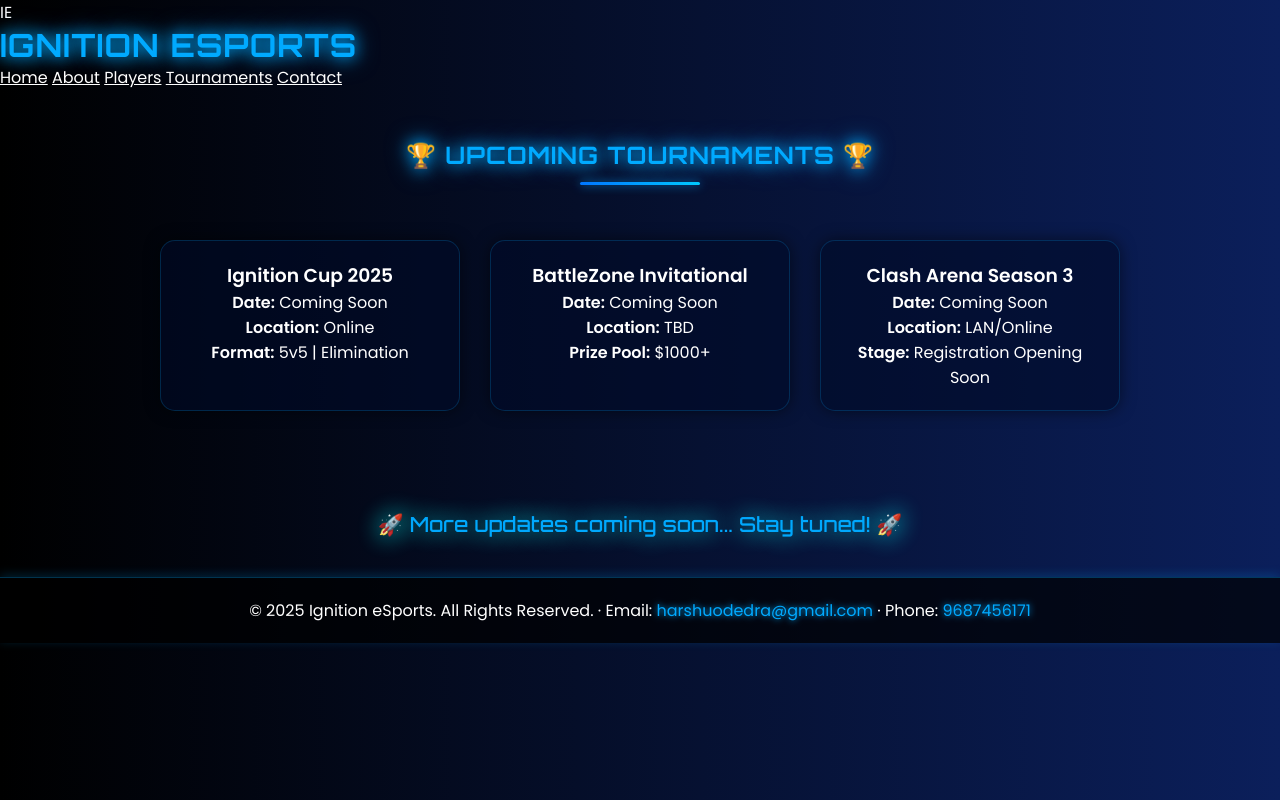
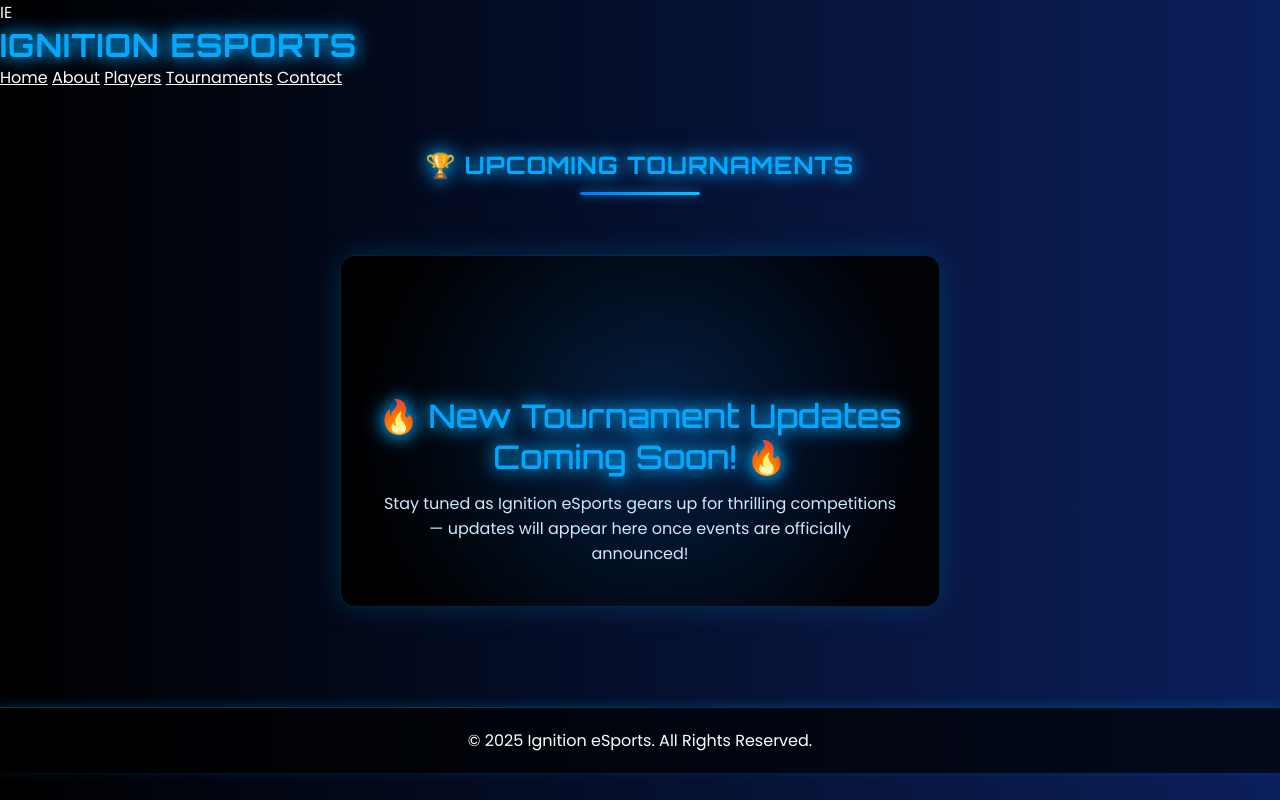
Before and after one commit to ignitionesport/ignitionesport.github.io, a plain HTML site: page tournaments.html in a window 1280 px wide. Drawn offline with Linux system fonts and the light colour scheme.

Commit message:
Revise tournament layout and add new styles
Updated tournament section with new styles and content.

```diff
--- a/tournaments.html
+++ b/tournaments.html
@@ -14,8 +14,8 @@
       font-family: 'Orbitron', sans-serif;
       color: #00aaff;
       text-shadow: 0 0 15px #00aaff, 0 0 25px rgba(0,170,255,0.7);
+      text-transform: uppercase;
       letter-spacing: 1px;
-      text-transform: uppercase;
     }
 
     .divider {
@@ -27,44 +27,35 @@
       box-shadow: 0 0 10px rgba(0,170,255,0.8);
     }
 
-    .tournament-container {
-      display: flex;
-      flex-wrap: wrap;
-      justify-content: center;
-      gap: 30px;
-      padding: 30px 10px 80px;
+    .coming-soon {
+      text-align: center;
+      margin-top: 100px;
+      font-family: 'Orbitron', sans-serif;
+      font-size: 2rem;
+      color: #00aaff;
+      text-shadow: 0 0 15px #00aaff, 0 0 25px rgba(0,170,255,0.8);
+      animation: pulse 1.8s infinite alternate;
     }
 
-    .tournament-card {
-      background: rgba(0, 10, 40, 0.6);
-      border: 1px solid rgba(0,170,255,0.2);
-      width: 300px;
-      padding: 20px;
-      border-radius: 15px;
-      text-align: center;
-      box-shadow: 0 0 15px rgba(0,0,0,0.5);
-      transition: transform 0.3s ease, box-shadow 0.3s ease;
-      color: #cde9ff;
+    @keyframes pulse {
+      0% { opacity: 0.6; transform: scale(0.98); }
+      100% { opacity: 1; transform: scale(1.02); }
     }
 
-    .tournament-card:hover {
-      transform: translateY(-5px);
-      box-shadow: 0 0 20px rgba(0,170,255,0.6);
+    .tournament-bg {
+      background: radial-gradient(circle at center, rgba(0,170,255,0.1) 0%, rgba(0,0,0,0.9) 80%);
+      border: 1px solid rgba(0,170,255,0.2);
+      border-radius: 15px;
+      padding: 40px;
+      margin: 60px auto;
+      width: 80%;
+      max-width: 600px;
+      box-shadow: 0 0 30px rgba(0,170,255,0.2);
     }
 
-    .coming-soon {
-      text-align: center;
-      color: #00aaff;
-      font-family: 'Orbitron', sans-serif;
-      font-size: 1.3rem;
-      text-shadow: 0 0 12px #00aaff;
-      margin-top: 20px;
-      animation: glowPulse 2s infinite alternate;
-    }
-
-    @keyframes glowPulse {
-      from { text-shadow: 0 0 10px #00aaff; opacity: 0.8; }
-      to { text-shadow: 0 0 25px #00ffff; opacity: 1; }
+    .tournament-bg:hover {
+      box-shadow: 0 0 50px rgba(0,170,255,0.4);
+      transition: 0.3s ease;
     }
   </style>
 </head>
@@ -72,10 +63,9 @@
 <body>
   <!-- Loading screen -->
   <div id="loading" class="loading-screen">
-    <h1>Loading...</h1>
+    <h1>Loading Tournaments...</h1>
   </div>
 
-  <!-- Main Content -->
   <div class="content hidden" id="mainContent">
     <header class="header fade-in">
       <div class="logo">
@@ -91,43 +81,24 @@
       </nav>
     </header>
 
-    <section class="tournaments fade-in">
-      <h2 style="text-align:center; margin-top:50px;">🏆 Upcoming Tournaments 🏆</h2>
+    <section class="fade-in" style="text-align:center; margin-top:60px;">
+      <h2>🏆 Upcoming Tournaments</h2>
       <div class="divider"></div>
 
-      <div class="tournament-container">
-        <div class="tournament-card">
-          <h3>Ignition Cup 2025</h3>
-          <p><strong>Date:</strong> Coming Soon</p>
-          <p><strong>Location:</strong> Online</p>
-          <p><strong>Format:</strong> 5v5 | Elimination</p>
-        </div>
-
-        <div class="tournament-card">
-          <h3>BattleZone Invitational</h3>
-          <p><strong>Date:</strong> Coming Soon</p>
-          <p><strong>Location:</strong> TBD</p>
-          <p><strong>Prize Pool:</strong> $1000+</p>
-        </div>
-
-        <div class="tournament-card">
-          <h3>Clash Arena Season 3</h3>
-          <p><strong>Date:</strong> Coming Soon</p>
-          <p><strong>Location:</strong> LAN/Online</p>
-          <p><strong>Stage:</strong> Registration Opening Soon</p>
-        </div>
+      <div class="tournament-bg fade-in">
+        <p class="coming-soon">🔥 New Tournament Updates Coming Soon! 🔥</p>
+        <p style="color:#cde9ff; font-family:'Poppins',sans-serif; font-size:1rem; margin-top:15px;">
+          Stay tuned as Ignition eSports gears up for thrilling competitions —
+          updates will appear here once events are officially announced!
+        </p>
       </div>
-
-      <div class="coming-soon">🚀 More updates coming soon... Stay tuned! 🚀</div>
     </section>
 
     <footer>
-      © 2025 Ignition eSports. All Rights Reserved. · Email:
-      <span style="color:#00aaff;">harshuodedra@gmail.com</span> ·
-      Phone: <span style="color:#00aaff;">9687456171</span>
+      © 2025 Ignition eSports. All Rights Reserved.
     </footer>
   </div>
 
   <script src="script.js"></script>
 </body>
-  </html>
+</html>
```
